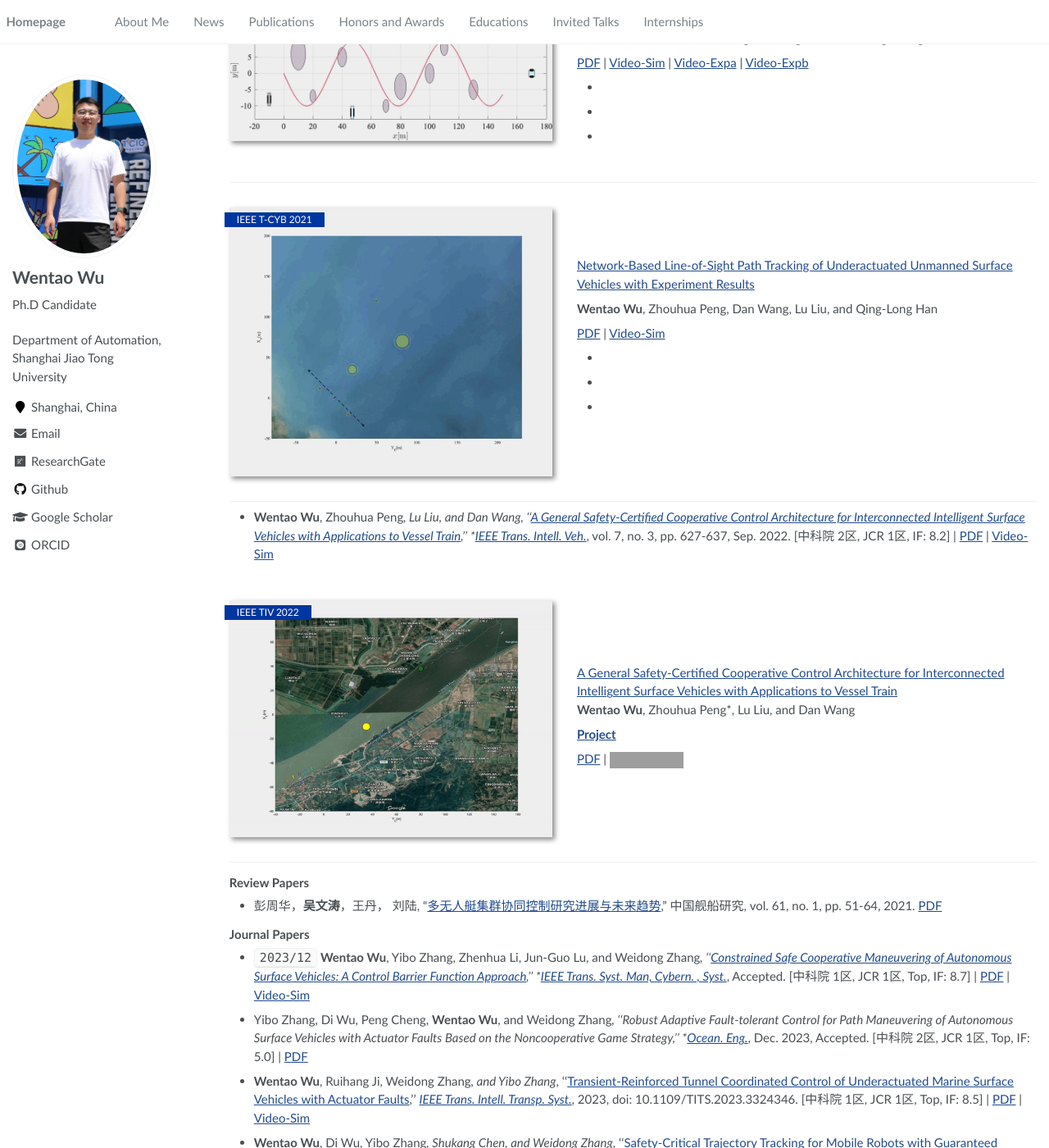
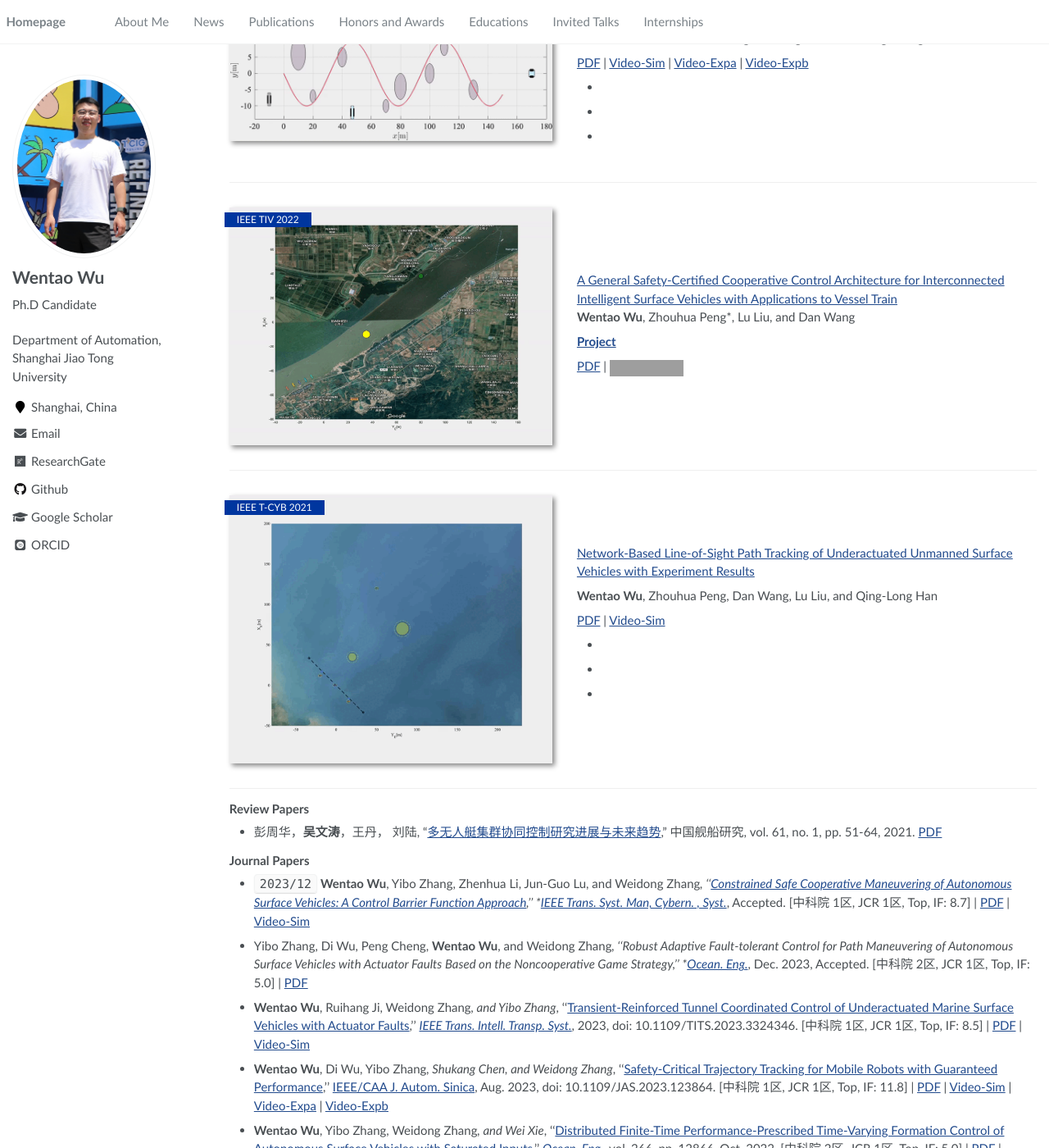
Before and after one commit to wwtsjtu/wwt.github.io, a Jekyll site: the page built from _pages/about.md, in a window 1280 px wide and 1400 px high, scrolled down 2209 px. Shown: the whole window at 82% size. Built offline with Jekyll 4.4.1, drawn with Linux system fonts in a browser that asks for light colours; some web fonts are replaced; grey boxes are pictures that could not be loaded.

Commit message:
Update about.md

```diff
--- a/_pages/about.md
+++ b/_pages/about.md
@@ -96,6 +96,18 @@ My research interest includes neural machine translation and computer vision. I
 </div>
 </div>
 
+<div class='paper-box'><div class='paper-box-image'><div><div class="badge">IEEE TIV 2022</div><img src='assets/Video/Video-Sim/WuWentao-2022-IEEE-TIV.gif' alt="sym" width="100%"></div></div>
+<div class='paper-box-text' markdown="1">
+
+[A General Safety-Certified Cooperative Control Architecture for Interconnected Intelligent Surface Vehicles with Applications to Vessel Train](https://ieeexplore.ieee.org/abstract/document/9762043) \\
+**Wentao Wu**, Zhouhua Peng*, Lu Liu, and Dan Wang
+
+[**Project**](https://speechresearch.github.io/fastspeech2/) <strong><span class='show_paper_citations' data='4FA6C0AAAAAJ:LkGwnXOMwfcC'></span></strong>
+
+ [PDF](/assets/papers/SCI/WuWentao-2022-IEEE-TIV.pdf) \| [![Video-Sim](https://img.shields.io/badge/%F0%9F%A4%97%20Hugging%20Face-blue?label=Demo)](/assets/Video/Video-Sim/WuWentao-2022-IEEE-TIV.mp4)
+</div>
+</div>
+
 <div class='paper-box'><div class='paper-box-image'><div><div class="badge">IEEE T-CYB 2021</div><img src='assets/Video/Video-Sim/WuWentao-2023-IEEE-TSMCA.gif' alt="sym" width="100%"></div></div>
 <div class='paper-box-text' markdown="1">
 
@@ -110,24 +122,6 @@ My research interest includes neural machine translation and computer vision. I
 -
 </div>
 </div>
-
-
-- **Wentao Wu**, Zhouhua Peng*, Lu Liu, and Dan Wang, ''[A General Safety-Certified Cooperative Control Architecture for Interconnected Intelligent Surface Vehicles with Applications to Vessel Train](https://ieeexplore.ieee.org/abstract/document/9762043),'' *[IEEE Trans. Intell. Veh.](https://ieeexplore.ieee.org/xpl/RecentIssue.jsp?punumber=7274857)*, vol. 7, no. 3, pp. 627-637, Sep. 2022. [中科院 2区, JCR 1区, IF: 8.2] \| [PDF](/assets/papers/SCI/WuWentao-2022-IEEE-TIV.pdf) \| [Video-Sim](/assets/Video/Video-Sim/WuWentao-2022-IEEE-TIV.mp4)
-
-
-<div class='paper-box'><div class='paper-box-image'><div><div class="badge">IEEE TIV 2022</div><img src='assets/Video/Video-Sim/WuWentao-2022-IEEE-TIV.gif' alt="sym" width="100%"></div></div>
-<div class='paper-box-text' markdown="1">
-
-[A General Safety-Certified Cooperative Control Architecture for Interconnected Intelligent Surface Vehicles with Applications to Vessel Train](https://ieeexplore.ieee.org/abstract/document/9762043) \\
-**Wentao Wu**, Zhouhua Peng*, Lu Liu, and Dan Wang
-
-[**Project**](https://speechresearch.github.io/fastspeech2/) <strong><span class='show_paper_citations' data='4FA6C0AAAAAJ:LkGwnXOMwfcC'></span></strong>
-
- [PDF](/assets/papers/SCI/WuWentao-2022-IEEE-TIV.pdf) \| [![Video-Sim](https://img.shields.io/badge/%F0%9F%A4%97%20Hugging%20Face-blue?label=Demo)](/assets/Video/Video-Sim/WuWentao-2022-IEEE-TIV.mp4)
-</div>
-</div>
-
-
 
 ### Review Papers
 - 彭周华，**吴文涛**，王丹， 刘陆, "[多无人艇集群协同控制研究进展与未来趋势](http://zgjcyj.xml-journal.net/cn/article/doi/10.19693/j.issn.1673-3185.01923)," 中国舰船研究, vol. 61, no. 1, pp. 51-64, 2021. [PDF](/assets/papers/ZWHX/J-核心-2020-Pengzhouhua-中国舰船研究.pdf)
```
